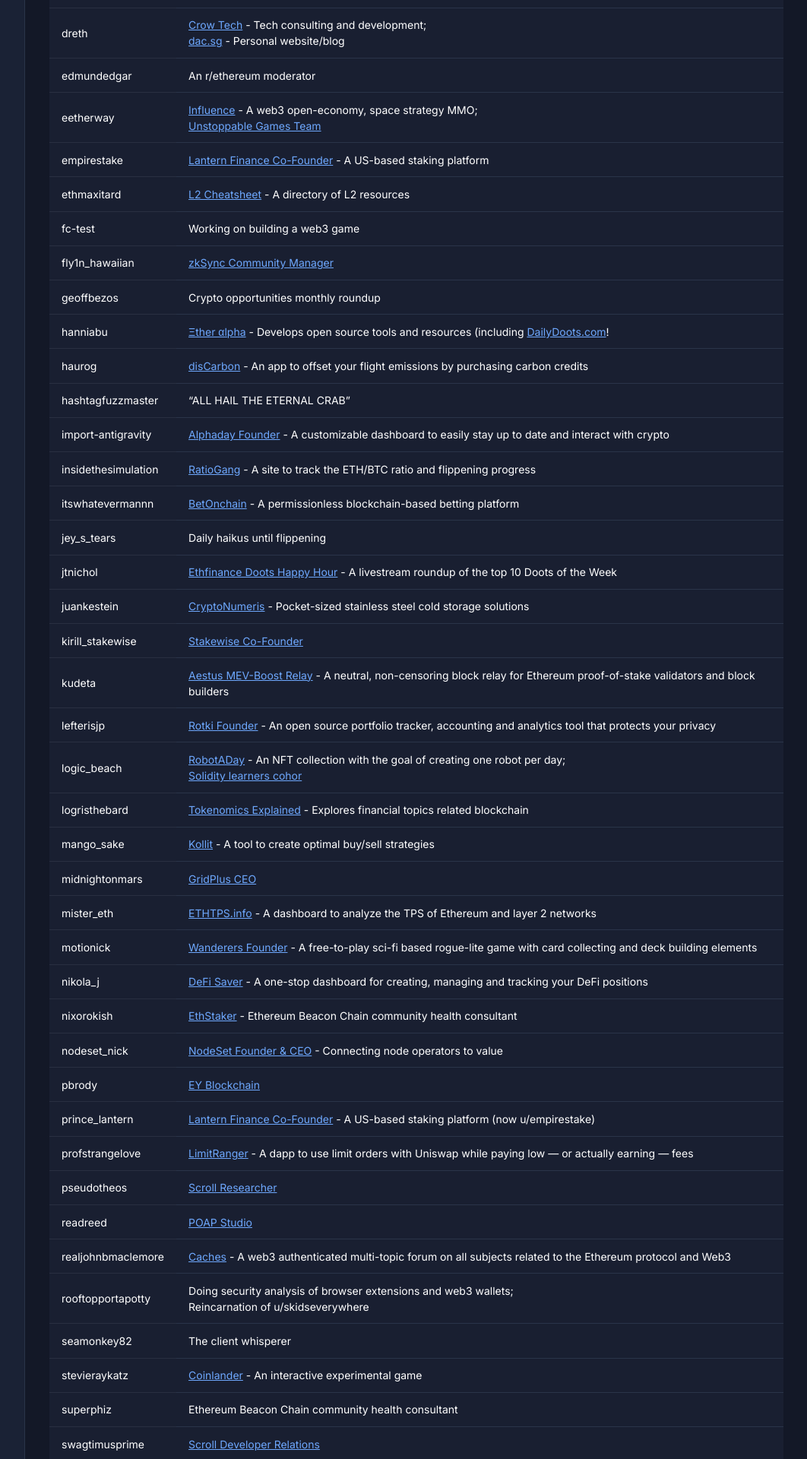
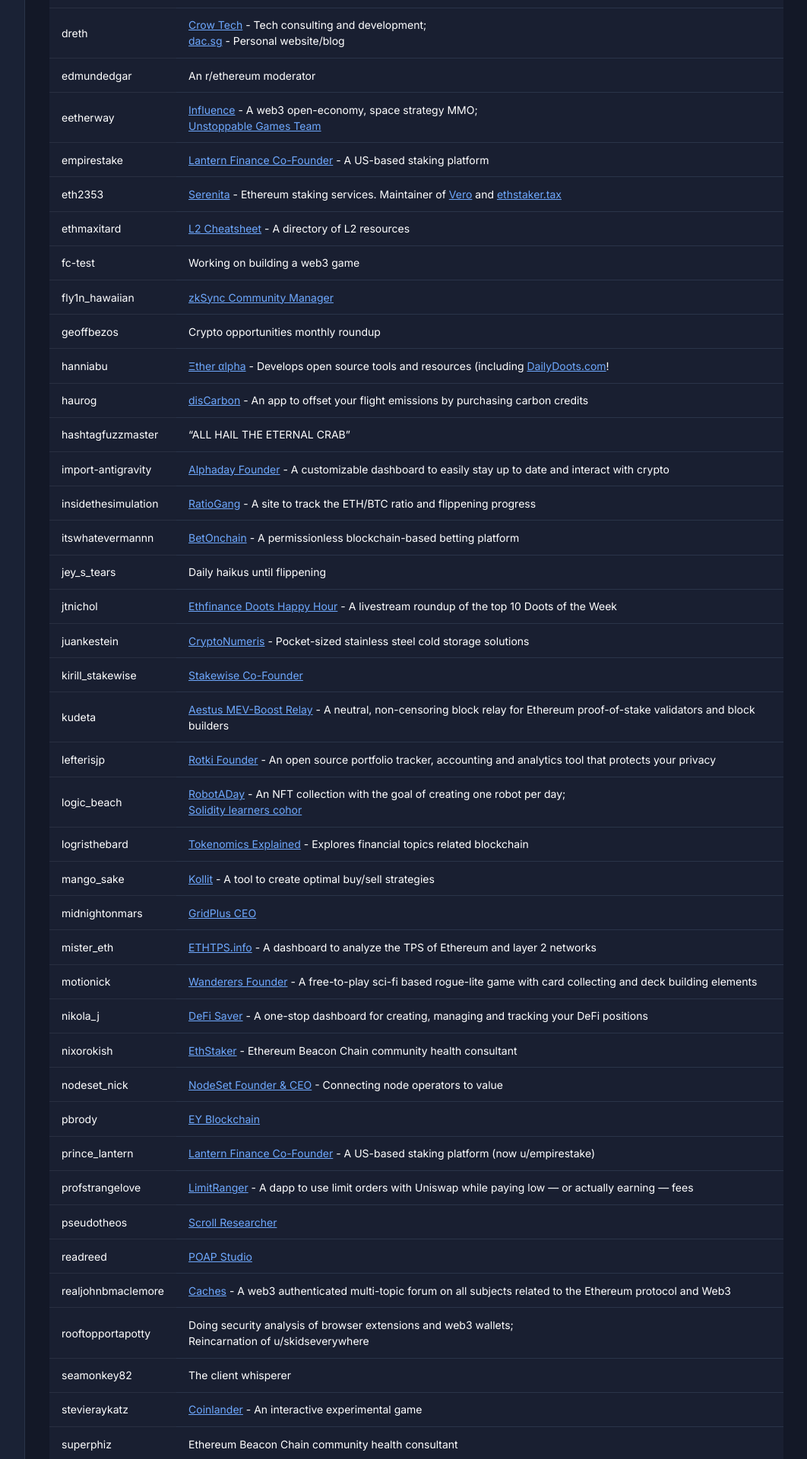
Before and after one commit to etheralpha/dailydoots-com, a Jekyll site: the page built from profiles.md, in a window 1280 px wide. Shown: the part 1115-3035 px from the top of the page at 76% size, without its empty margins (217-1279 px from the left). Built offline with Jekyll 4.4.1, drawn with Linux system fonts in a browser that asks for light colours; some web fonts are replaced.

Commit message:
Add eth2353 to profiles.yml

```diff
--- a/_data/profiles.yml
+++ b/_data/profiles.yml
@@ -55,6 +55,8 @@
   background: "[Influence](https://www.influenceth.io/) - A web3 open-economy, space strategy MMO; [Unstoppable Games Team](https://www.unstoppablegames.io/)"
 - username: empirestake
   background: "[Lantern Finance Co-Founder](https://www.lantern.finance/) - A US-based staking platform"
+- username: eth2353
+  background: "[Serenita](https://serenita.io) - Ethereum staking services. Maintainer of [Vero](https://github.com/serenita-org/vero) and [ethstaker.tax](https://ethstaker.tax)"
 - username: ethmaxitard
   background: "[L2 Cheatsheet](https://mirror.xyz/ethmaxitard.eth/iyCAlOexgQKOvoSAAk4utYGEdnESOKb5HstM2_LaqL4) - A directory of L2 resources"
 - username: fc-test
```
